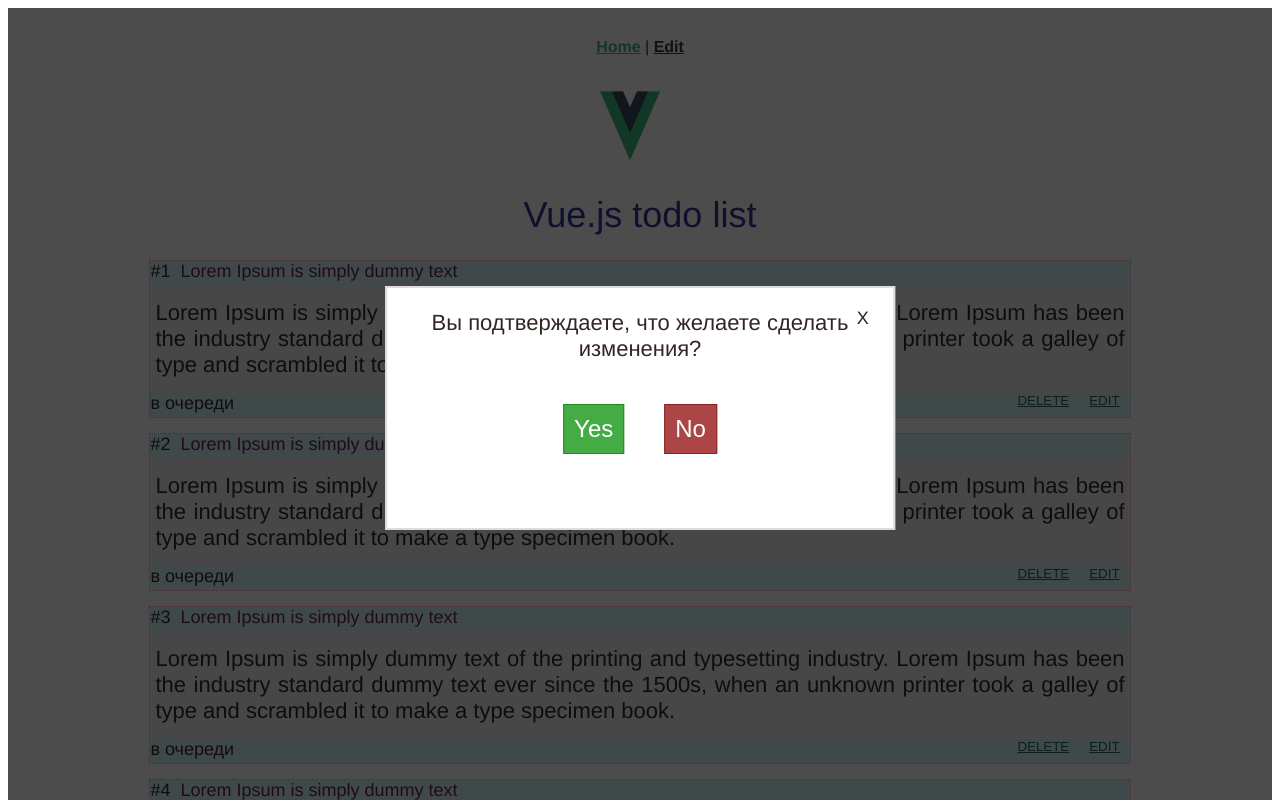
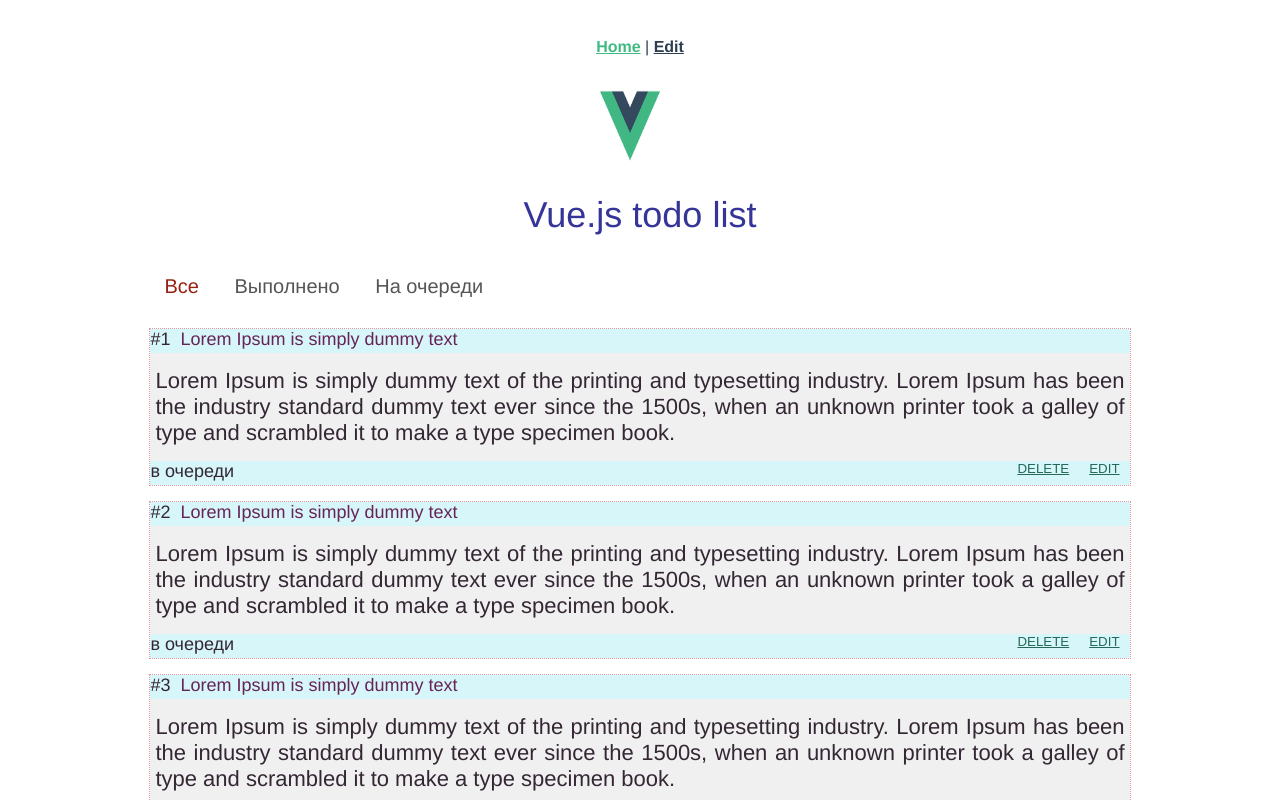
Before and after one commit to IvanShavliuga/vuetodolist, a Vue app: page / in a window 1280 px wide. Shown: the top 800 px of the page. Built offline with nearby package versions, Linux system fonts and the light colour scheme.

Commit message:
filter todos

```diff
--- a/src/App.vue
+++ b/src/App.vue
@@ -1,6 +1,6 @@
 <template>
   <div id="app">
-    <Modal/>
+    <!--<Modal/>-->
     <NavBar/>
     <router-view/>
     <p class="copyright">(C) 2020 <a href="https://github.com/IvanShavliuga">Ivan Ivanov (Shavliuga)</a>, Belarus, Novopolotsk</p>
--- a/src/components/TodoItem.vue
+++ b/src/components/TodoItem.vue
@@ -65,5 +65,6 @@
   background-color: transparent;
   border: none;
   float: right;
+  cursor: pointer;
 }
 </style>
--- a/src/store/index.js
+++ b/src/store/index.js
@@ -37,8 +37,37 @@
     todo: {}
   },
   mutations: {
+    EDIT_TODO(state, todo) {
+      const index = state.todos.findIndex(i => i.id === state.todo.id);
+      if( index !== -1 ) {
+          state.todos.splice(index, 1, todo)
+      }
+    },
+    RESET_TODO_STATE(state) {
+      state.isAdd = true;
+      state.todo = {};
+    },
+    FILTER_CHANGE(state, filtercode) {
+      state.filter = filtercode;
+    }
   },
   actions: {
+    editTodo({commit}, todo) {
+      try {
+        commit('EDIT_TODO', todo);
+      } catch(e) {
+        console.log(e);
+      } finally {
+        commit('RESET_TODO_STATE');
+      }
+    },
+    filterChange({commit}, filtercode) {
+      try {
+        commit('FILTER_CHANGE', filtercode);
+      } catch(e) {
+        console.log(e);
+      }
+    }
   },
   getters: {
     filteredTodos(state) {
@@ -50,6 +79,9 @@
            default:
                return state.todos;
        }
+    },
+    filterMask(state) {
+      return state.filter;
     }
   }
 })
--- a/src/views/Home.vue
+++ b/src/views/Home.vue
@@ -4,20 +4,52 @@
       <img class="header__logo" alt="Vue logo" src="../assets/logo.png">
       <h1 class="header__title">Vue.js todo list</h1>
     </div>
-    <TodoItem v-for="(t,k) in filteredTodos" :todo="t" :key="k"/>
+    <div class="header__filter">
+      <span class="header__filter-all"
+        :style="(filterMask==='all')?('color:#982112'):('')"
+        @click="filterChange('all')">
+        Все
+      </span>
+      <span class="header__filter-done"
+        :style="(filterMask==='complete')?('color:#982112'):('')"
+        @click="filterChange('complete')">
+        Выполнено
+      </span>
+      <span class="header__filter-queque"
+        :style="(filterMask==='incomplete')?('color:#982112'):('')"
+        @click="filterChange('incomplete')">
+        На очереди
+      </span>
+    </div>
+    <div v-if="filteredTodos.length">
+      <TodoItem v-for="(t,k) in filteredTodos" :todo="t" :key="k"/>
+    </div>
+    <div v-else>
+      <p>Нет задач в списке</p>
+    </div>
   </div>
 </template>
 <script>
 import TodoItem from '@/components/TodoItem.vue'
 import {mapGetters} from 'vuex'
+import Vuex from 'vuex'
 export default {
   name: 'Home',
+  data() {
+    return {
+      filter: 'all'
+    }
+  },
+  methods: Vuex.mapActions([
+    "filterChange"
+  ]),
   components: {
     TodoItem
   },
   computed: {
     ...mapGetters([
-        'filteredTodos'
+        'filteredTodos',
+        'filterMask'
     ])
   }
 }
@@ -42,5 +74,16 @@
   height: 80px;
   margin-right: 20px;
 }
-
+.header__filter {
+  padding: 15px;
+  margin: 0;
+  color: #555;
+  text-align: left;
+  width: 100%;
+}
+.header__filter span {
+  margin: 0 15px;
+  font-size: 20px;
+  cursor: pointer;
+}
 </style>
```
